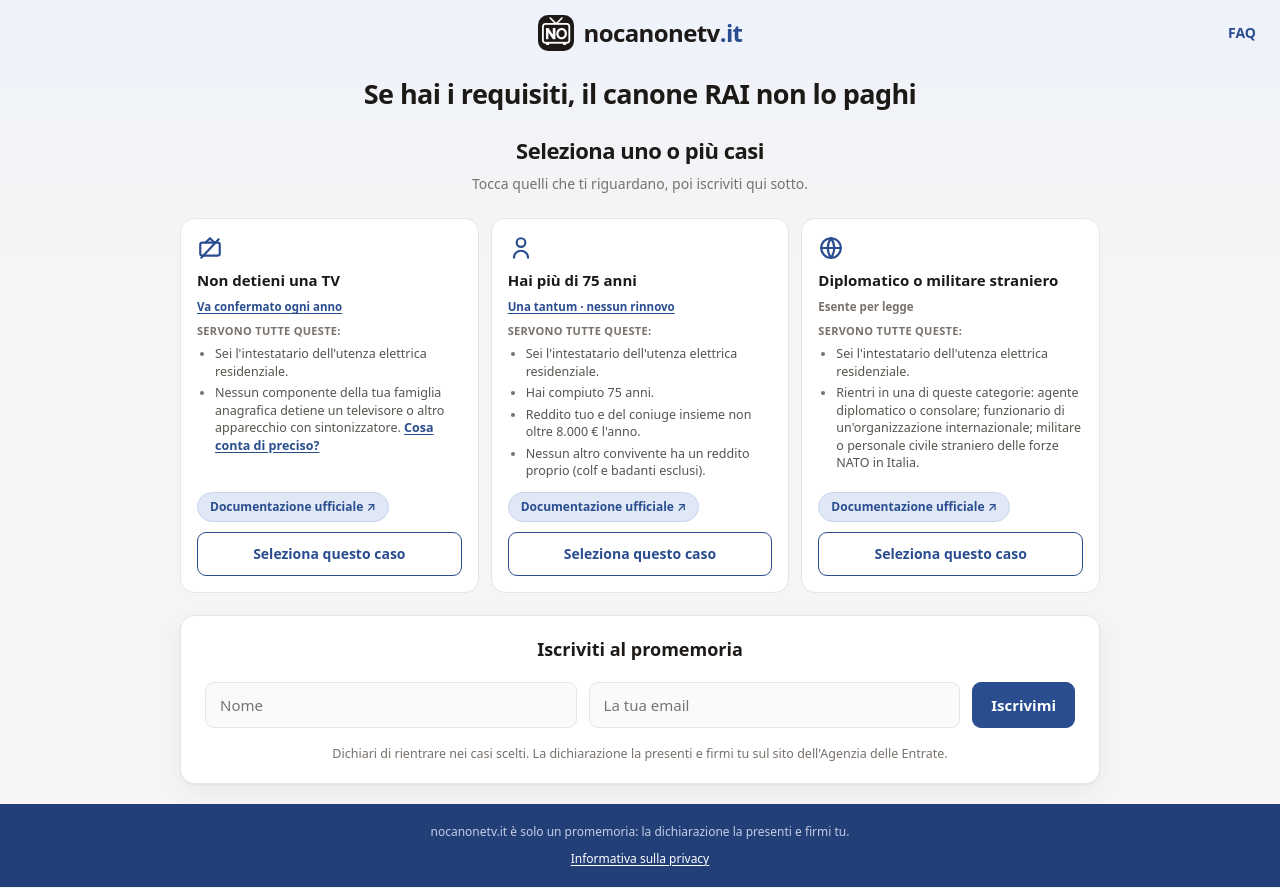
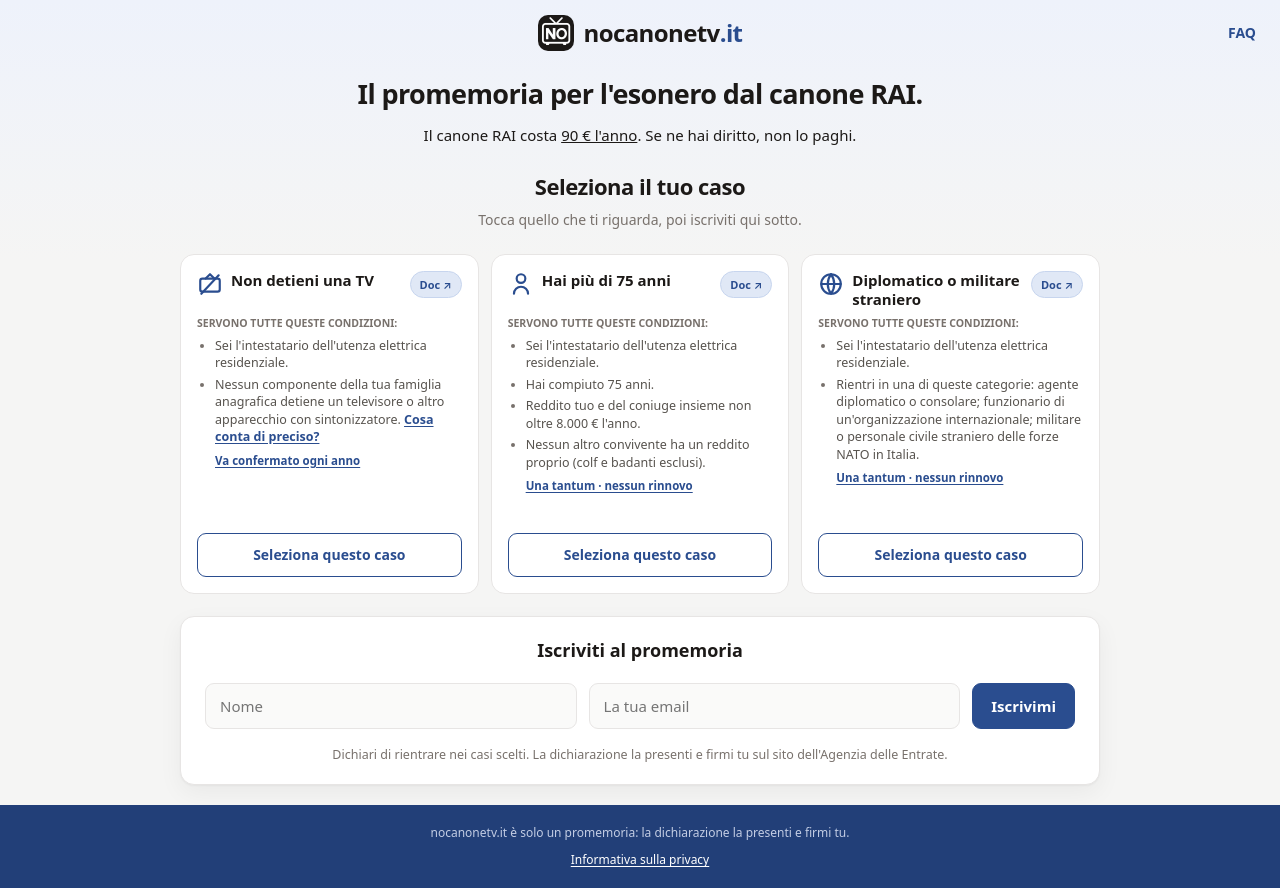
Before and after one commit to pinkynrg/nocanonetv.it, a React (Vite) app in the folder client/: page / in a window 1280 px wide. Built offline with nearby package versions, Linux system fonts and the light colour scheme.

Commit message:
Single-case selection, card header with doc chip, pricing hint, and why-FAQ

```diff
--- a/client/src/components/EligibilityCases.module.scss
+++ b/client/src/components/EligibilityCases.module.scss
@@ -37,6 +37,7 @@
   display: flex;
   flex-direction: column;
   gap: 6px;
+  min-height: 340px;
   background: var(--surface);
   border: 1px solid var(--border);
   border-radius: var(--radius);
@@ -65,7 +66,7 @@
 }
 
 .toggleBtn {
-  margin-top: 4px;
+  margin-top: auto;
   padding: 10px 14px;
   border-radius: var(--radius-sm);
   border: 1px solid var(--brand);
@@ -87,16 +88,29 @@
   outline-offset: 2px;
 }
 
+.cardHead {
+  display: flex;
+  align-items: flex-start;
+  gap: 8px;
+}
+
 .icon {
   display: inline-flex;
   color: var(--brand);
   line-height: 0;
+  flex-shrink: 0;
 }
 
 .cardTitle {
+  flex: 1;
+  min-width: 0;
   font-size: 15px;
   font-weight: 700;
-  margin: 2px 0 0;
+  line-height: 1.25;
+  // Reserve two lines so all card headers line up (harmony), even when the
+  // title fits on one line.
+  min-height: 2.5em;
+  margin: 0;
 }
 
 .lead {
@@ -109,11 +123,12 @@
 
 .pointsLead {
   margin: 0;
-  font-size: 11px;
+  font-size: 10.5px;
   font-weight: 600;
-  letter-spacing: 0.3px;
+  letter-spacing: 0;
   text-transform: uppercase;
   color: var(--muted);
+  white-space: nowrap;
 }
 
 .inlineLink {
@@ -131,7 +146,6 @@
   font-size: 12.5px;
   line-height: 1.4;
   color: #57534e;
-  flex: 1;
 
   li::marker {
     color: var(--muted);
@@ -148,6 +162,7 @@
 
 .meta {
   margin: 0;
+  padding-left: 18px;
   font-size: 11.5px;
   font-weight: 600;
   color: var(--muted);
@@ -155,6 +170,7 @@
 
 .metaLink {
   align-self: flex-start;
+  padding-left: 18px;
   font-size: 11.5px;
   font-weight: 600;
   color: var(--brand);
@@ -163,17 +179,18 @@
 }
 
 .docChip {
-  align-self: flex-start;
+  flex-shrink: 0;
   display: inline-flex;
   align-items: center;
-  font-size: 12px;
+  font-size: 11px;
   font-weight: 600;
   color: var(--brand);
   background: #e0e8f6;
   border: 1px solid #c7d5ee;
   border-radius: 999px;
-  padding: 5px 12px;
+  padding: 4px 9px;
   text-decoration: none;
+  white-space: nowrap;
   transition: background 0.15s ease, color 0.15s ease, border-color 0.15s ease;
 
   &:hover {
--- a/client/src/components/EligibilityCases.tsx
+++ b/client/src/components/EligibilityCases.tsx
@@ -60,7 +60,7 @@ export const CASES: CaseInfo[] = [
   {
     id: 'non_detenzione',
     title: 'Non detieni una TV',
-    lead: 'Servono tutte queste:',
+    lead: 'Servono tutte queste condizioni:',
     points: [
       'Sei l\'intestatario dell\'utenza elettrica residenziale.',
       <>
@@ -79,7 +79,7 @@ export const CASES: CaseInfo[] = [
   {
     id: 'over75',
     title: 'Hai più di 75 anni',
-    lead: 'Servono tutte queste:',
+    lead: 'Servono tutte queste condizioni:',
     points: [
       'Sei l\'intestatario dell\'utenza elettrica residenziale.',
       'Hai compiuto 75 anni.',
@@ -94,12 +94,13 @@ export const CASES: CaseInfo[] = [
   {
     id: 'diplomat',
     title: 'Diplomatico o militare straniero',
-    lead: 'Servono tutte queste:',
+    lead: 'Servono tutte queste condizioni:',
     points: [
       'Sei l\'intestatario dell\'utenza elettrica residenziale.',
       'Rientri in una di queste categorie: agente diplomatico o consolare; funzionario di un\'organizzazione internazionale; militare o personale civile straniero delle forze NATO in Italia.',
     ],
-    tag: 'Esente per legge',
+    tag: 'Una tantum · nessun rinnovo',
+    metaHref: '/faq#ogni-quanto',
     docUrl:
       'https://www.agenziaentrate.gov.it/portale/web/guest/aree-tematiche/canone-tv/casi-di-esonero/diplomatici-e-militari-stranieri',
   },
@@ -107,13 +108,13 @@ export const CASES: CaseInfo[] = [
 
 interface Props {
   selected: string[]
-  onToggle: (id: string) => void
+  onSelect: (id: string) => void
 }
 
-export const EligibilityCases = ({ selected, onToggle }: Props) => (
+export const EligibilityCases = ({ selected, onSelect }: Props) => (
   <section className={styles.section}>
-    <h2 className={styles.heading}>Seleziona uno o più casi</h2>
-    <p className={styles.sub}>Tocca quelli che ti riguardano, poi iscriviti qui sotto.</p>
+    <h2 className={styles.heading}>Seleziona il tuo caso</h2>
+    <p className={styles.sub}>Tocca quello che ti riguarda, poi iscriviti qui sotto.</p>
     <div className={styles.grid}>
       {CASES.map((c) => {
         const on = selected.includes(c.id)
@@ -123,15 +124,34 @@ export const EligibilityCases = ({ selected, onToggle }: Props) => (
             className={on ? `${styles.card} ${styles.selected}` : styles.card}
           >
             <input
-              type="checkbox"
+              type="radio"
+              name="eligibility-case"
               className={styles.checkbox}
               checked={on}
-              onChange={() => onToggle(c.id)}
+              onChange={() => onSelect(c.id)}
             />
-            <span className={styles.icon}>
-              <CaseIcon id={c.id} />
-            </span>
-            <h3 className={styles.cardTitle}>{c.title}</h3>
+            <div className={styles.cardHead}>
+              <span className={styles.icon}>
+                <CaseIcon id={c.id} />
+              </span>
+              <h3 className={styles.cardTitle}>{c.title}</h3>
+              <a
+                className={styles.docChip}
+                href={c.docUrl}
+                target="_blank"
+                rel="noreferrer"
+                aria-label="Documentazione ufficiale"
+                onClick={(e) => e.stopPropagation()}
+              >
+                Doc ↗
+              </a>
+            </div>
+            <p className={styles.pointsLead}>{c.lead}</p>
+            <ul className={styles.points}>
+              {c.points.map((p, i) => (
+                <li key={i}>{p}</li>
+              ))}
+            </ul>
             {c.metaHref ? (
               <Link
                 to={c.metaHref}
@@ -143,23 +163,6 @@ export const EligibilityCases = ({ selected, onToggle }: Props) => (
             ) : (
               <p className={styles.meta}>{c.tag}</p>
             )}
-            <p className={styles.pointsLead}>{c.lead}</p>
-            <ul className={styles.points}>
-              {c.points.map((p, i) => (
-                <li key={i}>{p}</li>
-              ))}
-            </ul>
-            <div className={styles.cardFoot}>
-              <a
-                className={styles.docChip}
-                href={c.docUrl}
-                target="_blank"
-                rel="noreferrer"
-                onClick={(e) => e.stopPropagation()}
-              >
-                Documentazione ufficiale ↗
-              </a>
-            </div>
             <span className={styles.toggleBtn} aria-hidden="true">
               {on ? '✓ Selezionato' : 'Seleziona questo caso'}
             </span>
--- a/client/src/pages/FaqPage.tsx
+++ b/client/src/pages/FaqPage.tsx
@@ -135,6 +135,18 @@ const FAQS: QA[] = [
       </>
     ),
   },
+  {
+    id: 'perche',
+    q: 'Perché esiste nocanonetv.it?',
+    a: (
+      <>
+        L’ho creato per me. Mi sono sempre scordato di presentare la dichiarazione di non
+        detenzione, tranne un anno. A casa ho solo un proiettore senza sintonizzatore, quindi
+        ne ho diritto: da qui in poi voglio ricordarmene. Ho fatto questo sito per me stesso e
+        spero che possa servire anche a te.
+      </>
+    ),
+  },
 ]
 
 export const FaqPage = () => {
--- a/client/src/pages/SubscribePage.tsx
+++ b/client/src/pages/SubscribePage.tsx
@@ -16,17 +16,17 @@ export const SubscribePage = () => {
   const [errors, setErrors] = useState<string[]>([])
   const [errorNonce, setErrorNonce] = useState(0)
 
-  const toggle = (id: string) => setSelected((prev) => (prev.includes(id) ? prev.filter((x) => x !== id) : [...prev, id]))
+  // Single selection: picking a case replaces any previous one.
+  const select = (id: string) => setSelected([id])
 
   const onSubmit = async (e: FormEvent) => {
     e.preventDefault()
 
     // Validate one step at a time, in order: case, name, email.
     let firstError = ''
-    if (selected.length === 0) firstError = 'Seleziona almeno un caso di esonero qui sopra.'
+    if (selected.length === 0) firstError = 'Seleziona un caso di esonero qui sopra.'
     else if (name.trim() === '') firstError = 'Inserisci il tuo nome.'
-    else if (!/^[^\s@]+@[^\s@]+\.[^\s@]+$/.test(email.trim()))
-      firstError = 'Inserisci un indirizzo email valido.'
+    else if (!/^[^\s@]+@[^\s@]+\.[^\s@]+$/.test(email.trim())) firstError = 'Inserisci un indirizzo email valido.'
     if (firstError) {
       setErrors([firstError])
       setErrorNonce((n) => n + 1)
@@ -61,10 +61,15 @@ export const SubscribePage = () => {
   return (
     <div className={styles.home}>
       <div className={styles.hero}>
-        <h1 className={styles.title}>Se hai i requisiti, il canone RAI non lo paghi</h1>
+        <h1 className={styles.title}>
+          Il promemoria per l&apos;esonero dal canone RAI.
+        </h1>
+        <p className={styles.lead}>
+          Il canone RAI costa <u>90 € l&apos;anno</u>. Se ne hai diritto, non lo paghi.
+        </p>
       </div>
 
-      <EligibilityCases selected={selected} onToggle={toggle} />
+      <EligibilityCases selected={selected} onSelect={select} />
 
       <div className={styles.formCard}>
         <form onSubmit={onSubmit} noValidate>
```
